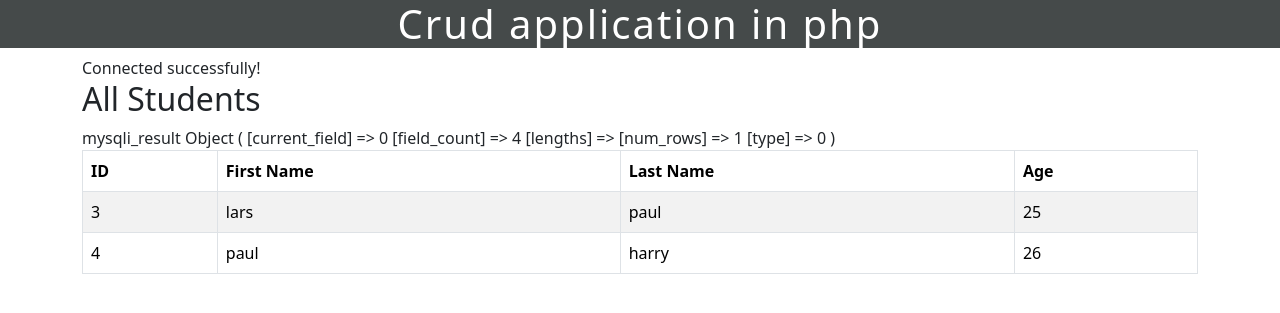
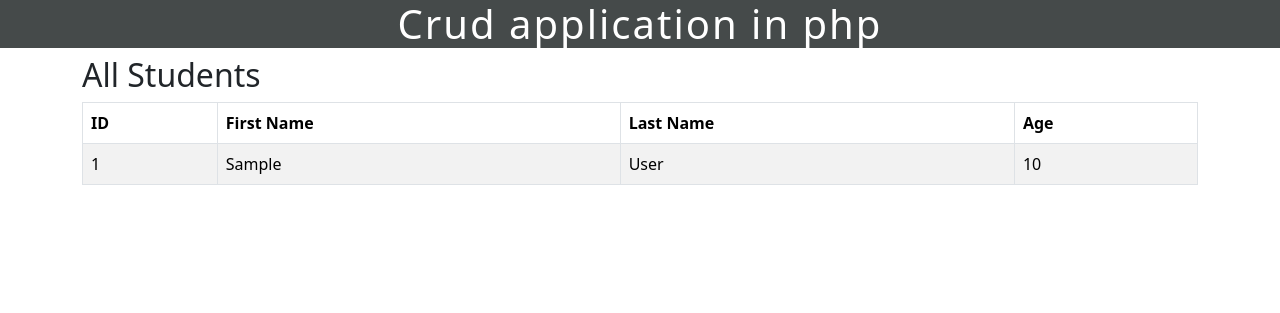
Before and after one commit to AitazazAhmad/CRUD_php, a PHP site: page / in a window 1280 px wide. Shown: the top 313 px of the page. Run offline with PHP 8.4, Linux system fonts and the light colour scheme; tables that the repository leaves empty or names only in its code hold one stand-in row (values such as "Sample post").

Commit message:
fetch data from MYSQL

```diff
--- a/dbcon.php
+++ b/dbcon.php
@@ -8,6 +8,5 @@ if(!$connection)
 {
     die("connection failed");
 }
-else
-echo "Connected successfully!";
+
 ?>
--- a/index.php
+++ b/index.php
@@ -20,22 +20,21 @@
               }
               else
               {
-                print_r($result);
-              }
+                while($row = mysqli_fetch_assoc($result))
+                {
+                    ?>
+                 <tr>
+                    <td><?php echo $row['id'];?></td>
+                    <td><?php echo $row['first_name'];?></td>
+                    <td><?php echo $row['last_name'];?></td>
+                    <td><?php echo $row['age'];?></td>
+                </tr>
 
-                ?>
-                <tr>
-                    <td>3</td>
-                    <td>lars</td>
-                    <td>paul</td>
-                    <td>25</td>
-                </tr>
-                <tr>
-                    <td>4</td>
-                    <td>paul</td>
-                    <td>harry</td>
-                    <td>26</td>
-                </tr>
+                     <?php
+
+                }
+            }
+            ?>
 
             </tbody>
         </thead>
```
